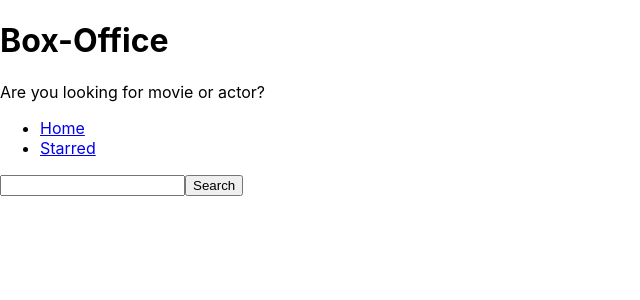
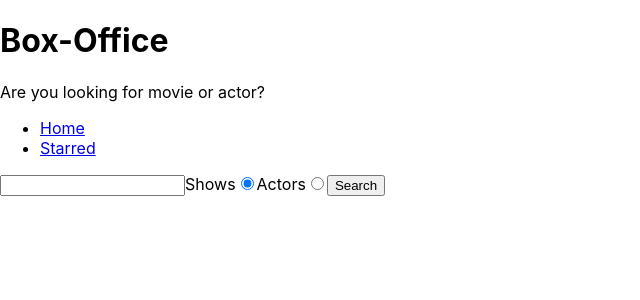
Before and after one commit to ShrutiArsidha08/box-office-app, a React (Create React App) app: page / in a window 1280 px wide. Shown: the top 300 px of the page, without its empty margins (0-640 px from the left). Built offline with nearby package versions, Linux system fonts and the light colour scheme.

Commit message:
added search for actors

```diff
--- a/src/api/tvmaze.js
+++ b/src/api/tvmaze.js
@@ -8,3 +8,4 @@
 };
 
 export const searchForShows = query => apiGet(`/search/shows?q=${query}`);
+export const searchForPeople = query => apiGet(`/search/people?q=${query}`);
--- a/src/pages/Home.jsx
+++ b/src/pages/Home.jsx
@@ -1,15 +1,20 @@
 import React, { useState } from 'react';
-import { searchForShows } from './../api/tvmaze';
+import { searchForShows,searchForPeople} from './../api/tvmaze';
 
 const Home = () => {
   const [searchStr, setSearchStr] = useState('');
-  const [apiData, setApiData] = useState([]);
+  const [apiData, setApiData] = useState(null);
   const [apiDataError, setApiDataError] = useState(null);
+  const[searchOption,setSearchOption]=useState('shows');
 
-  console.log(apiDataError);
+  // console.log(searchOption);
 
   const onSearchInputChange = ev => {
     setSearchStr(ev.target.value);
+  };
+
+  const onRadioChange=ev=>{
+    setSearchOption(ev.target.value);
   };
 
   const onSearch = async ev => {
@@ -17,8 +22,15 @@
 
     try {
       setApiDataError(null);
-      const result = await searchForShows(searchStr);
-      setApiData(result);
+      if(searchOption==='shows'){
+        const result = await searchForShows(searchStr);
+        setApiData(result);
+      }else{
+        const result = await searchForPeople(searchStr);
+        setApiData(result);
+
+      }
+
     } catch (error) {
       setApiDataError(error);
     }
@@ -29,8 +41,10 @@
       return <div>Error Occured:{apiDataError.message}</div>;
     }
     if (apiData) {
-      return apiData.map(data => (
-        <div key={data.show.id}>{data.show.name}</div>
+      return apiData[0].show
+      ?apiData.map(data => <div key={data.show.id}>{data.show.name}</div>)
+      :apiData.map(data => (
+        <div key={data.person.id}>{data.person.name}</div>
       ));
     }
     return null;
@@ -39,6 +53,20 @@
     <div>
       <form onSubmit={onSearch}>
         <input type="text" value={searchStr} onChange={onSearchInputChange} />
+
+
+        <label>
+            Shows
+            <input type="radio" name="search-option" value="shows"checked={searchOption==='shows'} onChange={onRadioChange}/>
+        </label>
+
+        <label>
+            Actors
+            <input type="radio" name="search-option" value="actors" checked={searchOption==='actors'} onChange={onRadioChange}/>
+
+        </label>
+
+
         <button type="submit">Search</button>
       </form>
       <div>{renderApiData()}</div>
```
